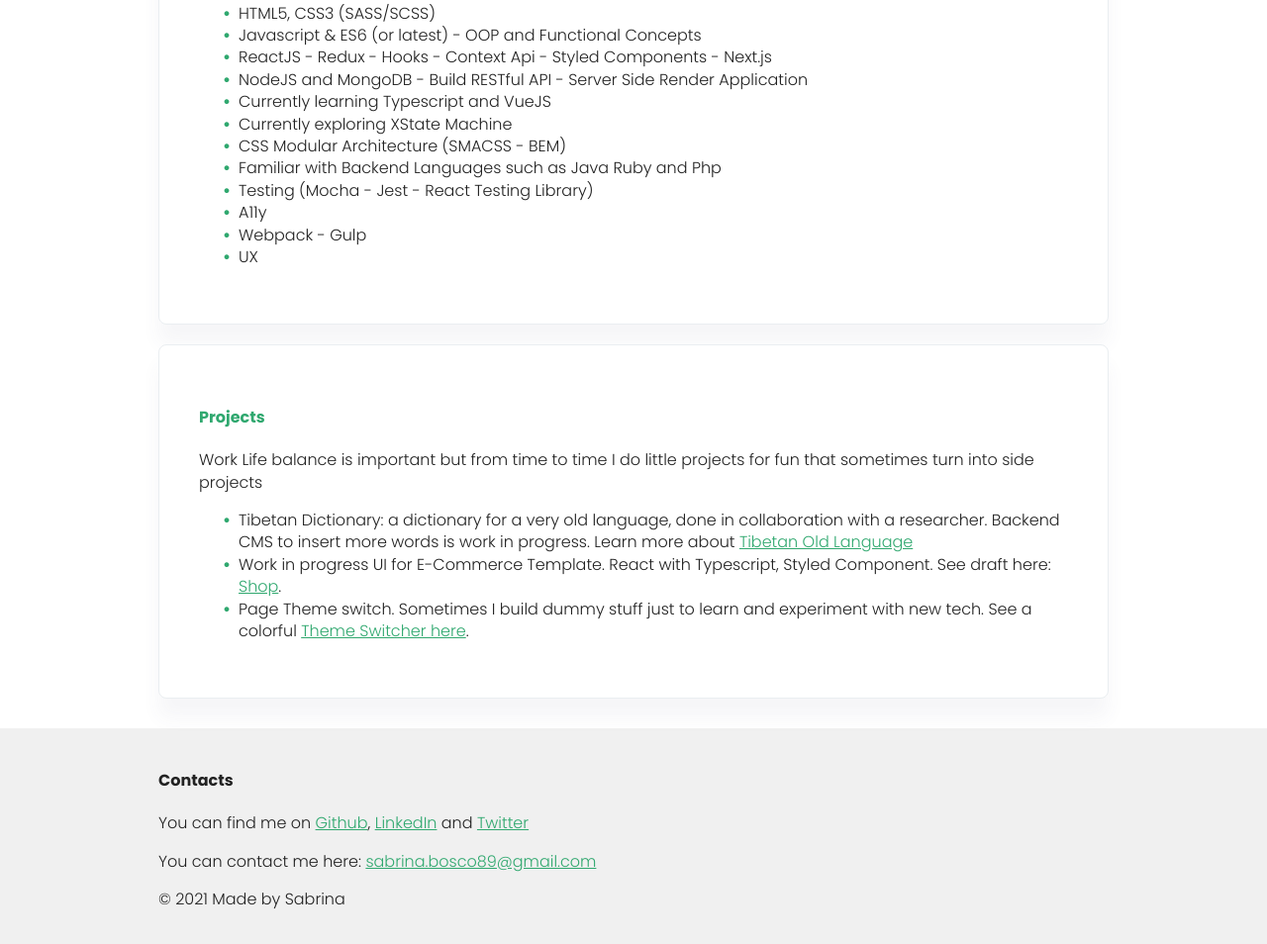
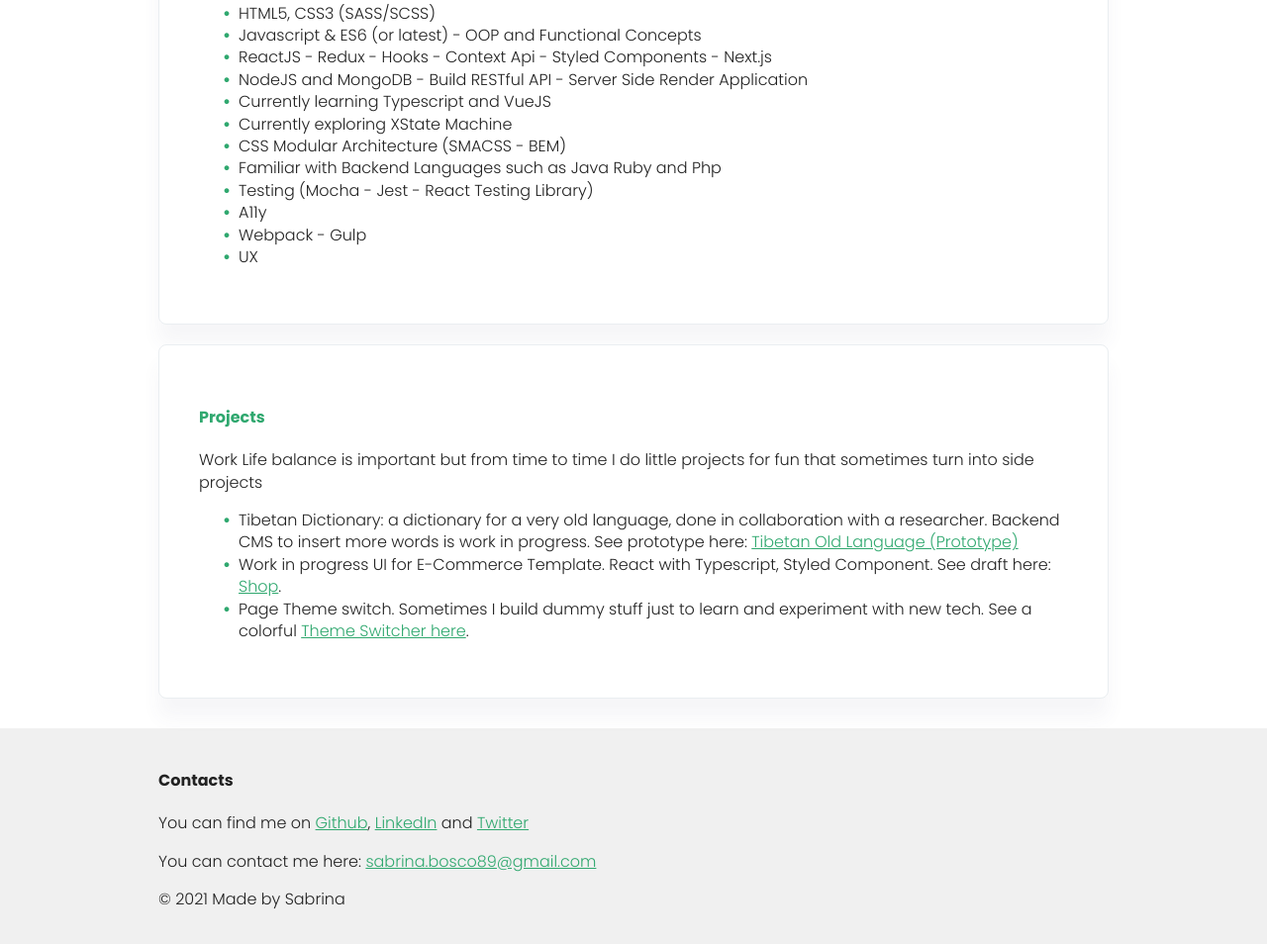
Before and after one commit to Sreilys/sabrinabosco, a plain HTML site: page index.html in a window 1280 px wide. Shown: the part 945-1899 px from the top of the page at 99% size. Drawn offline with nearby package versions, Linux system fonts and the light colour scheme.

Commit message:
change to prototype link

```diff
--- a/index.html
+++ b/index.html
@@ -76,7 +76,7 @@
                 <h4>Projects</h4>
                 <p>Work Life balance is important but from time to time I do little projects for fun that sometimes turn into side projects</p>
                 <ul class="custom-list">
-                    <li class="custom-list__item">Tibetan Dictionary: a dictionary for a very old language, done in collaboration with a researcher. Backend CMS to insert more words is work in progress. Learn more about <a href="http://otdict.com/">Tibetan Old Language</a></li>
+                    <li class="custom-list__item">Tibetan Dictionary: a dictionary for a very old language, done in collaboration with a researcher. Backend CMS to insert more words is work in progress. See prototype here: <a href="https://tibetan-dictionary-prototype.herokuapp.com/">Tibetan Old Language (Prototype)</a></li>
                     <li class="custom-list__item">Work in progress UI for E-Commerce Template. React with Typescript, Styled Component. See draft here: <a href="https://react-to-shopping.netlify.app/">Shop</a>.</li>
                     <li class="custom-list__item">Page Theme switch. Sometimes I build dummy stuff just to learn and experiment with new tech. See a colorful <a href="https://theme-provider-switch.herokuapp.com/">Theme Switcher here</a>.</li>
                 </ul>
```
